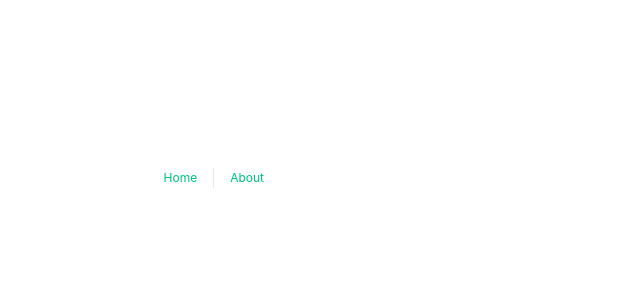
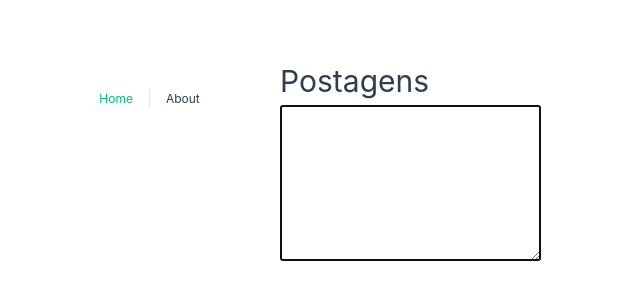
Before and after one commit to magno193/vue-pinia-vite-course, a Vue app in the folder 01-composition-api-basic/: page /posts in a window 1280 px wide. Before the commit this address had no page. Shown: the part 238-538 px from the top of the page, without its empty margins (360-1000 px from the left). Built offline with nearby package versions, Linux system fonts and the light colour scheme.

Commit message:
feat: 01 view e rota para posts e post detail

```diff
--- a/01-composition-api-basic/src/App.vue
+++ b/01-composition-api-basic/src/App.vue
@@ -5,7 +5,7 @@ import { RouterLink, RouterView } from 'vue-router'
 <template>
   <nav>
     <RouterLink to="/">Home</RouterLink>
-    <RouterLink to="/about">About</RouterLink>
+    <RouterLink to="/posts">About</RouterLink>
   </nav>
 
   <RouterView />
--- a/01-composition-api-basic/src/router/index.js
+++ b/01-composition-api-basic/src/router/index.js
@@ -10,12 +10,14 @@ const router = createRouter({
       component: HomeView
     },
     {
-      path: '/about',
-      name: 'about',
-      // route level code-splitting
-      // this generates a separate chunk (About.[hash].js) for this route
-      // which is lazy-loaded when the route is visited.
-      component: () => import('../views/AboutView.vue')
+      path: '/posts',
+      name: 'posts',
+      component: () => import('../views/PostsView.vue')
+    },
+    {
+      path: '/posts/:id',
+      name: 'postDetail',
+      component: () => import('../views/PostDetailView.vue')
     }
   ]
 })
--- /dev/null
+++ b/01-composition-api-basic/src/views/PostDetailView.vue
@@ -0,0 +1,9 @@
+<template>
+  <div class="post-detail">
+    <h1>Uma página de detalhes de postagem</h1>
+  </div>
+</template>
+
+<script setup>
+import { vAutofocus } from '@/directives/vAutofocus';
+</script>
--- a/01-composition-api-basic/src/views/AboutView.vue
+++ b/01-composition-api-basic/src/views/PostsView.vue
@@ -1,6 +1,6 @@
 <template>
-  <div class="about">
-    <h1>About</h1>
+  <div class="posts">
+    <h1>Postagens</h1>
     <textarea name="" id="" cols="30" rows="10" v-autofocus />
   </div>
 </template>
```
